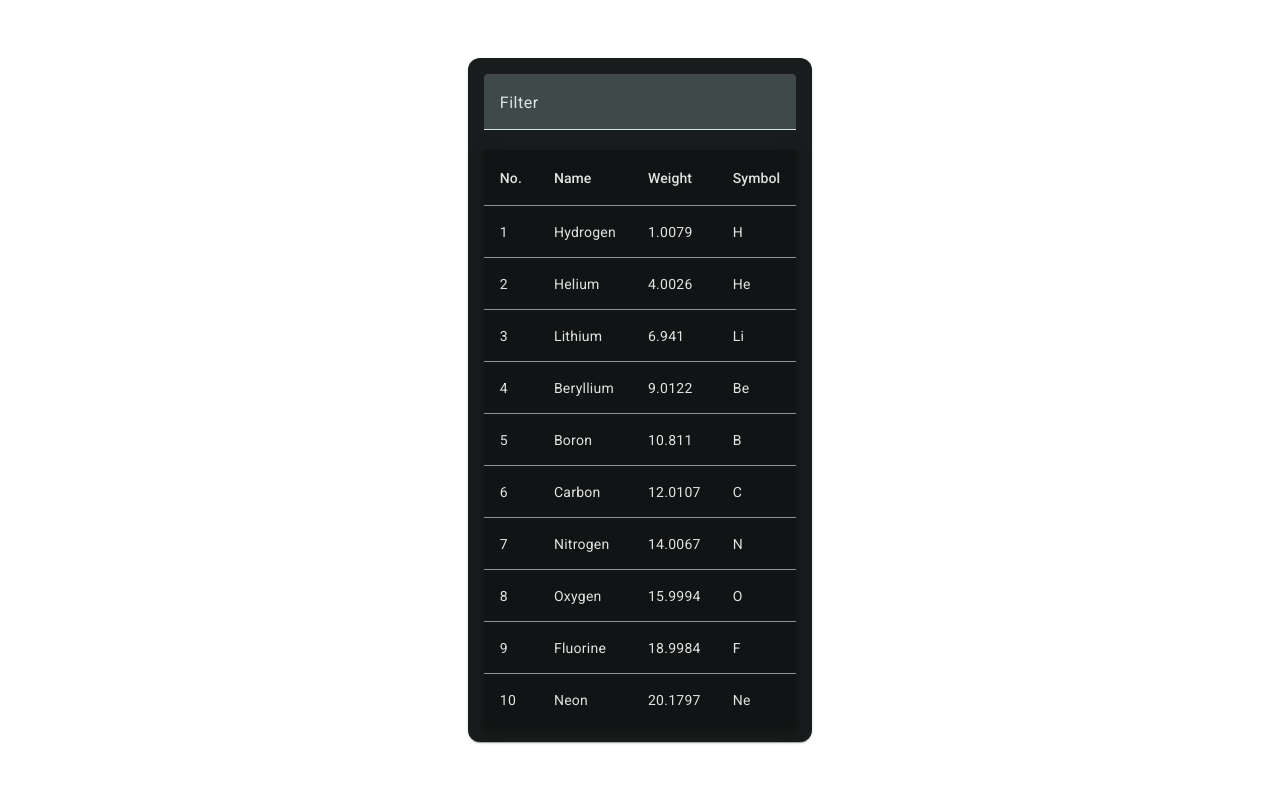
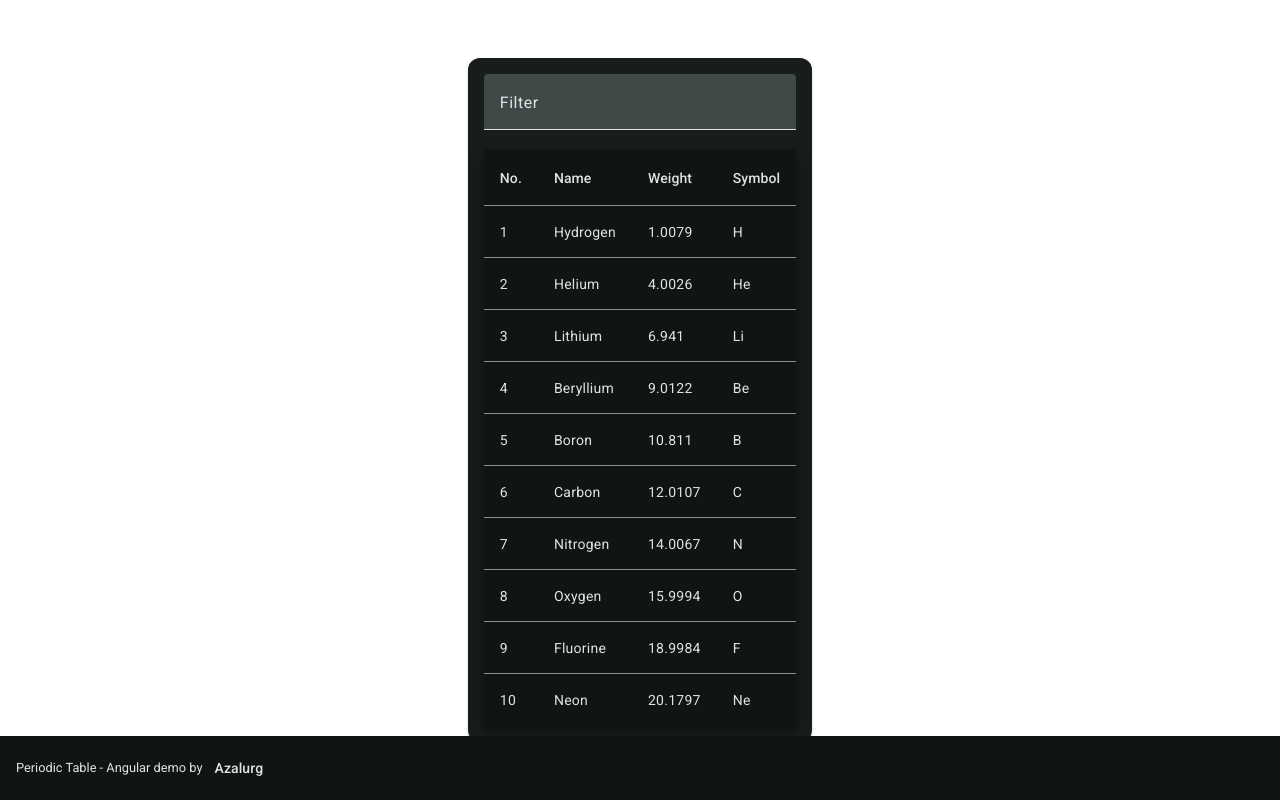
Before and after one commit to Azalurg/Periodic-Table-Angular-Demo, an Angular app: page / in a window 1280 px wide. Built offline with nearby package versions, Linux system fonts and the light colour scheme.

Commit message:
Add footer

```diff
--- a/src/app/api/api.ts
+++ b/src/app/api/api.ts
@@ -15,7 +15,8 @@ const ELEMENT_DATA: PeriodicElement[] = [
 
 export function getPeriodicTableData(): Promise<PeriodicElement[]> {
   return new Promise((resolve) => {
-    const delay = Math.floor(Math.random() * 500) + Math.floor(Math.random() * 500);
+    const delay =
+      Math.floor(Math.random() * 500) + Math.floor(Math.random() * 500);
     setTimeout(() => {
       resolve(ELEMENT_DATA);
     }, delay);
--- a/src/app/app.component.html
+++ b/src/app/app.component.html
@@ -4,4 +4,7 @@
             <app-periodic-table />
         </mat-card-content>
     </mat-card>
+    <mat-toolbar>
+        <span>Periodic Table - Angular demo by <a mat-button href="https://github.com/Azalurg" target="_blank">Azalurg</a></span>
+    </mat-toolbar>
 </div>
--- a/src/app/app.component.scss
+++ b/src/app/app.component.scss
@@ -1,6 +1,16 @@
-.wrapper{
+.wrapper {
     display: flex;
     justify-content: center;
     align-items: center;
     min-height: 100vh;
 }
+
+.mat-toolbar {
+    position: absolute;
+    bottom: 0;
+    font-size: 0.8rem;
+    span{
+        display: flex;
+        align-items: center;
+    }
+}
--- a/src/app/periodic-table/periodic-table.component.scss
+++ b/src/app/periodic-table/periodic-table.component.scss
@@ -8,6 +8,6 @@
   }
 
   .mat-mdc-form-field {
-    font-size: 14px;
+    font-size: 1rem;
     width: 100%;
   }
```
Also changed, not shown: src/app/app.component.ts (+9 -1 lines).
